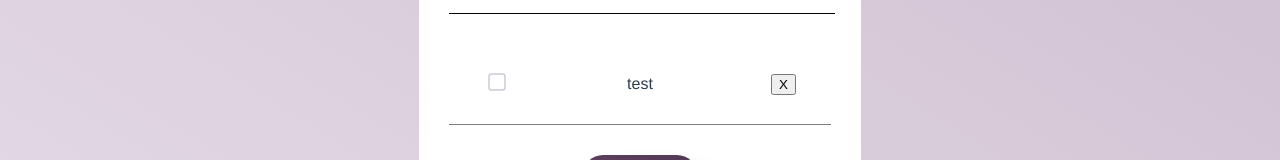
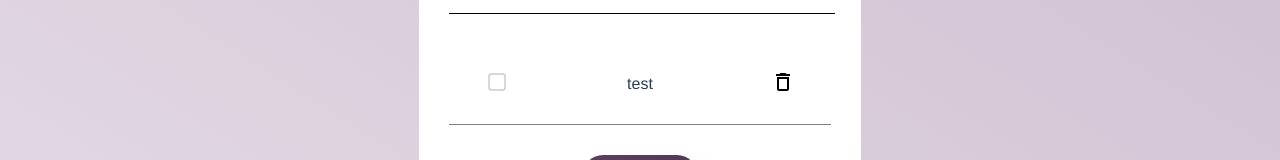
Before and after one commit to miapb/todo-list, a Vue app: page / in a window 1280 px wide. Shown: the part 274-434 px from the top of the page. Built offline with nearby package versions, Linux system fonts and the light colour scheme; a web font is replaced by a local one.

Commit message:
Add trash can icon to delete task button

```diff
--- a/src/components/TodoList.vue
+++ b/src/components/TodoList.vue
@@ -29,7 +29,7 @@
         </div>
 
         <div class="deleteTask">
-          <button v-on:click="removeTask(task.id)">X</button>
+          <button v-on:click="removeTask(task.id)"><img src="../assets/trash.svg"/></button>
         </div>
       </div>
 
@@ -157,6 +157,15 @@ h1 {
 
 .deleteTask {
   grid-area: remove;
+  button {
+    padding: 0;
+    border: none;
+    background: none;
+    cursor: pointer;
+    img {
+      width: 100%;
+    }
+  }
 }
 
 
```
Also changed, not shown: src/assets/trash.svg (added).
